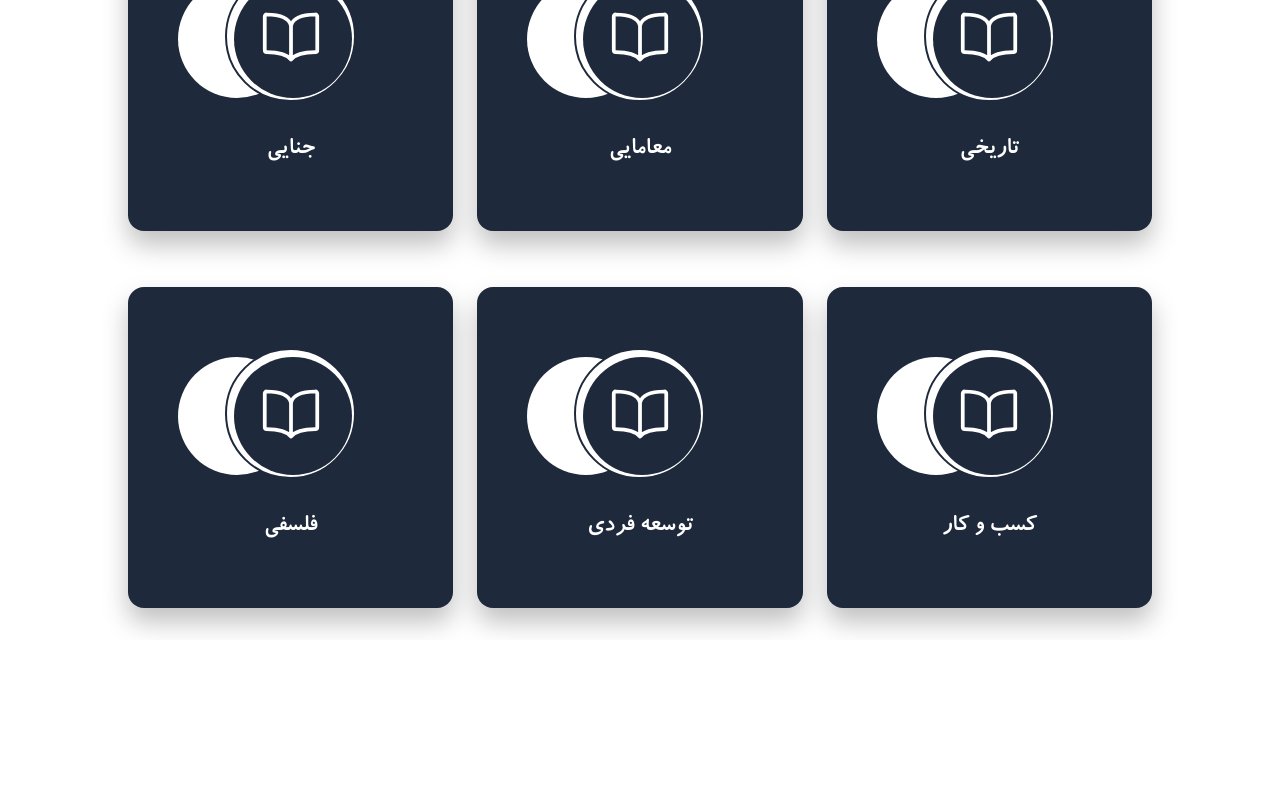
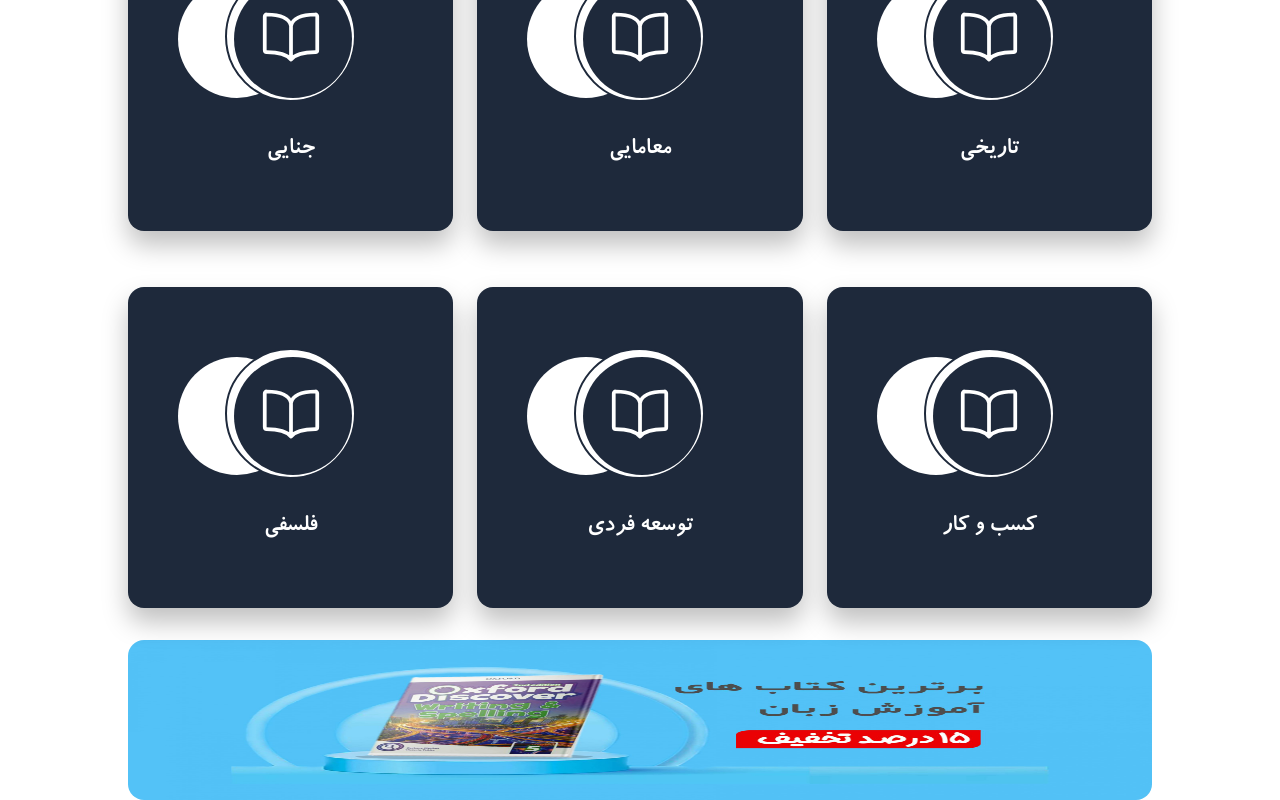
Before and after one commit to amirgh82/Book-Store, a React app: page / in a window 1280 px wide. Shown: the part 966-1766 px from the top of the page. Before the commit the page ends 1606 px from the top, so only its background shows below. Built offline with nearby package versions, Linux system fonts and the light colour scheme; the HTML template or start-up script is replaced by a standard one.

Commit message:
write banner section

```diff
--- /dev/null
+++ b/src/components/Banner/Banner.jsx
@@ -0,0 +1,13 @@
+import React from 'react'
+import './Banner.css'
+export default function Banner () {
+  return (
+    <div className='container banner w-full mx-auto'>
+      <img
+        src='/src/assets/images/banner.jpg'
+        alt='banner'
+        className='banner-img w-full rounded-2xl h-40'
+      />
+    </div>
+  )
+}
--- a/src/pages/Index/Index.jsx
+++ b/src/pages/Index/Index.jsx
@@ -3,6 +3,7 @@ import './Index.css'
 import Navbar from '../../components/Navbar/Navbar'
 import Landing from '../../components/Landing/Landing'
 import Category from '../../components/Category/Category'
+import Banner from '../../components/Banner/Banner'
 
 export default function Index () {
   return (
@@ -10,6 +11,7 @@ export default function Index () {
       <Navbar />
       <Landing />
       <Category />
+      <Banner />
     </>
   )
 }
```
Also changed, not shown: src/assets/images/banner.jpg (added), src/components/Banner/Banner.css (added).
